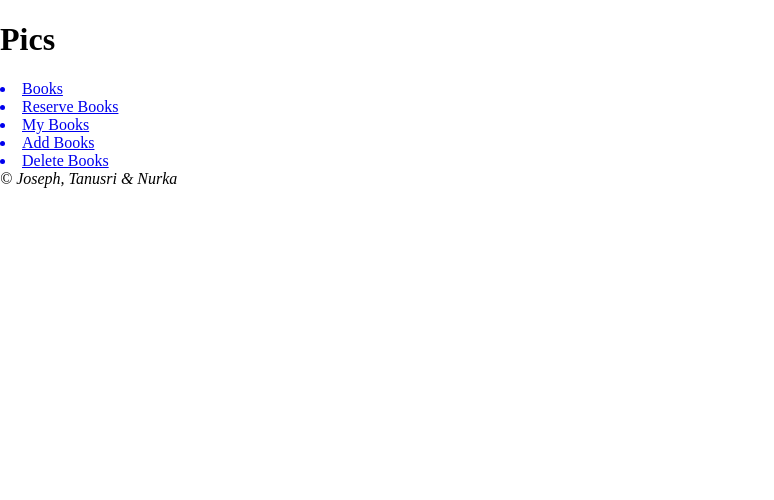
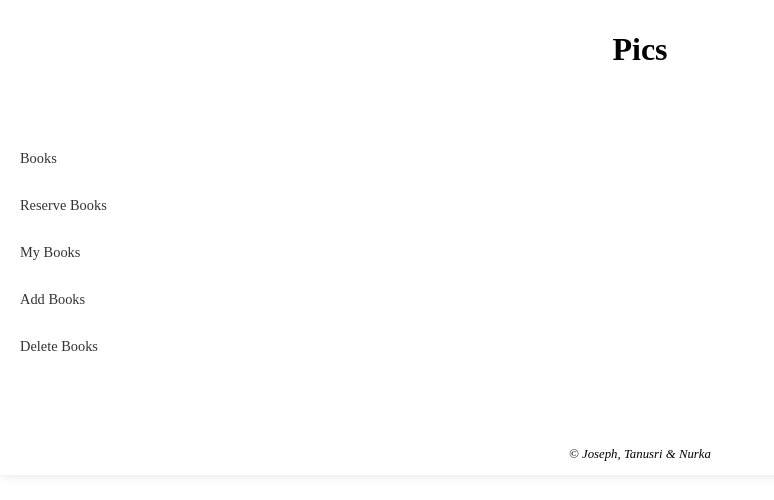
Before and after one commit to NurkaAmre/Final-Capstone-Front-end, a React (Create React App) app: page / in a window 1280 px wide. Shown: the top 500 px of the page, without its empty margins (0-774 px from the left). Built offline with nearby package versions, Linux system fonts and the light colour scheme; the HTML template or start-up script is replaced by a standard one.

Commit message:
Navigation panel

```diff
--- a/src/App.js
+++ b/src/App.js
@@ -2,14 +2,14 @@ import { BrowserRouter, Routes, Route } from 'react-router-dom';
 import './App.css';
 import Login from './component/user-sessions/login';
 import Signup from './component/user-sessions/signup';
-import Nav from './component/nav';
+import Nav from './component/navbar/nav';
 
 const App = () => (
   <BrowserRouter>
     <Nav />
     <Routes>
-      <Route path="/user/login" element={<Login />} />
-      <Route path="/user/signup" element={<Signup />} />
+      <Route path="/login" element={<Login />} />
+      <Route path="/signup" element={<Signup />} />
     </Routes>
   </BrowserRouter>
 );
--- /dev/null
+++ b/src/component/navbar/nav.css
@@ -0,0 +1,63 @@
+.sidebar {
+    position: relative;
+    height: 100%;
+    display: flex;
+    flex-direction: column;
+    align-items: center;
+    background-color: #fff;
+    padding: 10px;
+    padding-bottom: 100px;
+    box-shadow: 1px 1px 10px rgba(0, 0, 0, 0.1);
+  }
+
+  .sidebar-header {
+    text-align: center;
+    margin-bottom: 50px;
+  }
+
+  .sidebar-header img {
+    display: block;
+    margin: 0 auto;
+  }
+
+  .sidebar-content {
+    font-size: 0.9rem;
+    align-self: stretch;
+  }
+
+  .car-link {
+    color: #fff;
+    background-color: #88e62a;
+    padding: 10px;
+  }
+
+  .sidebar-content li {
+    list-style: none;
+    padding: 10px;
+    margin-bottom: 10px;
+  }
+
+  .sidebar-content li:hover {
+    color: #fff;
+    background-color: #88e62a;
+  }
+
+  .sidebar-content a {
+    color: #333;
+    text-decoration: none;
+  }
+
+  .social-icons {
+    position: absolute;
+    bottom: 55px;
+    display: flex;
+    gap: 15px;
+    align-items: center;
+  }
+
+  #copyright {
+    position: absolute;
+    bottom: 5px;
+    font-size: 0.8rem;
+    padding: 8px;
+  }
--- a/src/component/nav.js
+++ b/src/component/navbar/nav.js
@@ -1,6 +1,7 @@
 import React from 'react';
 import { Link, useNavigate } from 'react-router-dom';
-import isUserSigned from '../helpers/auth';
+import isUserSigned from '../../helpers/auth';
+import './nav.css';
 
 const Navigation = () => {
   const navigate = useNavigate();
--- a/src/component/user-sessions/login.js
+++ b/src/component/user-sessions/login.js
@@ -1,13 +1,16 @@
 import { useEffect, useState } from 'react';
 import { Link } from 'react-router-dom';
 import { useDispatch } from 'react-redux';
+import { useNavigate } from 'react-router-dom';'react-router-dom';
 import { loginUser } from '../../redux/user/session-redux';
 import { baseURL } from '../../helpers/api';
 import './login.css';
 
+
 const Login = () => {
   const [username, setUsername] = useState('');
   const dispatch = useDispatch();
+  const navigate = useNavigate();
 
   const handleChangeUsername = (event) => {
     setUsername(event.target.value);
@@ -34,11 +37,12 @@ const Login = () => {
     event.preventDefault();
     isUserExistInApi(username).then((data) => {
       if (data === false) {
-        window.location.href = '/signup';
+        navigate('/');
+        console.log('hi');
       } else {
         localStorage.setItem('user', JSON.stringify(data));
         dispatch(loginUser({ data: username, isLogged: true }));
-        window.location.href = '/';
+        navigate('/');
       }
     });
   };
--- a/src/component/user-sessions/signup.js
+++ b/src/component/user-sessions/signup.js
@@ -1,6 +1,7 @@
 import React, { useState } from 'react';
 import { useDispatch } from 'react-redux';
 import { Link } from 'react-router-dom';
+import { useNavigate } from 'react-router-dom';'react-router-dom';
 import { signUpUser } from '../../redux/user/session-redux';
 import { baseURL } from '../../helpers/api';
 import './signup.css';
@@ -8,6 +9,7 @@ import './signup.css';
 const SignUpForm = () => {
   const dispatch = useDispatch();
   const [username, setUsername] = useState('');
+  const navigate = useNavigate();
 
   const handleUsernameChange = (e) => {
     setUsername(e.target.value);
@@ -18,7 +20,7 @@ const SignUpForm = () => {
     headers: {
       'Content-Type': 'application/json',
     },
-    body: JSON.stringify({ name: username }),
+    body: JSON.stringify({ user_name: username }),
   }).then((response) => {
     if (response.status === 200) {
       return response.json();
@@ -32,7 +34,7 @@ const SignUpForm = () => {
       if (userdata !== false) {
         dispatch(signUpUser({ data: userdata, isLogged: true }));
         localStorage.setItem('user', JSON.stringify(userdata));
-        window.location.href = '/';
+        navigate('/');
       }
     });
   };
```
Also changed, not shown: src/component/user-sessions/signup.module.css (deleted).
